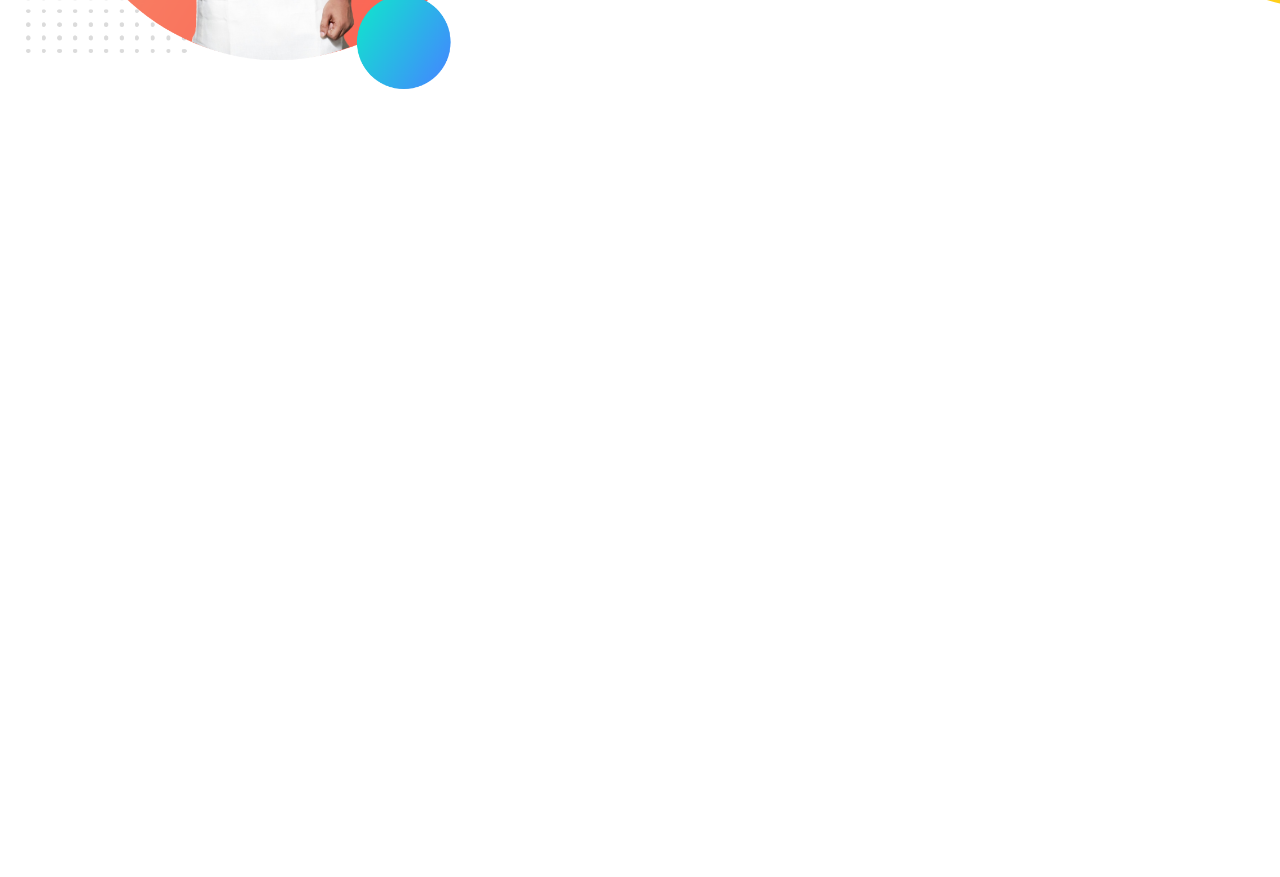
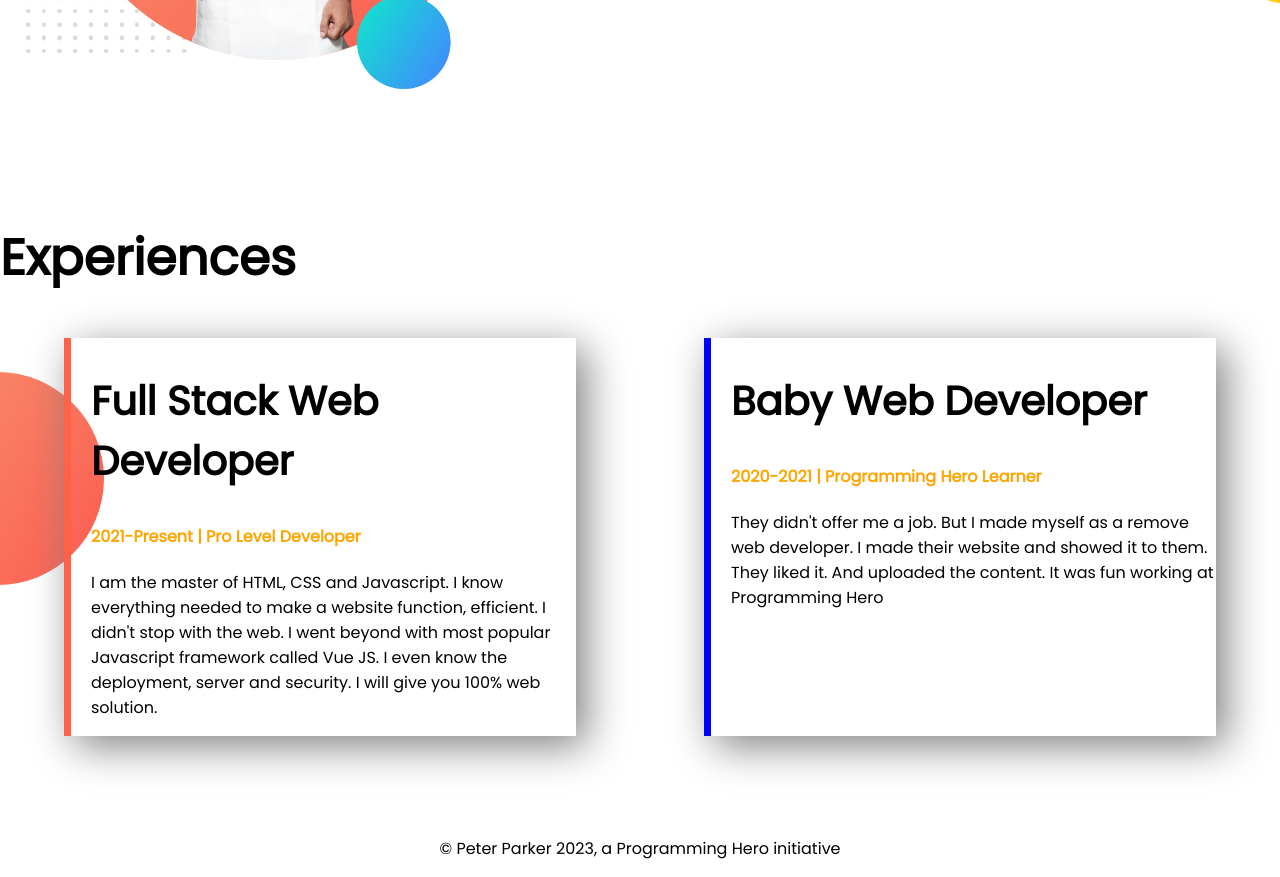
Before and after one commit to sm-nazmus-sakib/developer-portfolio, a plain HTML site: page index.html in a window 1280 px wide. Shown: the part 1019-1896 px from the top of the page. Before the commit the page ends 1240 px from the top, so only its background shows below. Drawn offline with Linux system fonts and the light colour scheme.

Commit message:
border-foter-added

```diff
--- a/index.html
+++ b/index.html
@@ -13,7 +13,7 @@
 </head>
 
 <body>
-    <section class="top-bannner">
+    <section class="top-bannner flexible-container">
         <div class="half-width">
             <h1> Welcome To </h1>
             <h1> <span class="orange-color"> Nazmus Sakib </span> World! </h1>
@@ -30,7 +30,7 @@
         </div>
     </section>
 
-    <section class="dream-big ">
+    <section class="dream-big flexible-container">
         <div class="half-width">
             <img src="images/sakib-1.png" alt="">
         </div>
@@ -43,6 +43,30 @@
         </div>
     </section>
 
+    <section class="experience-area">
+        <h1> Experiences </h1>
+        <div class="flexible-container">
+            <div id="full-stack-developer" class="experience-item">
+                <h2> Full Stack Web Developer </h2>
+                <h4 class="orange-color"> 2021-Present | Pro Level Developer </h4>
+                <p> I am the master of HTML, CSS and Javascript. I know everything needed to make a website function,
+                    efficient. I didn't stop with the web. I went beyond with most popular Javascript framework called Vue
+                    JS. I even know the deployment, server and security. I will give you 100% web solution. </p>
+            </div>
+
+            <div id="baby-web-developer" class="experience-item">
+                <h2> Baby Web Developer </h2>
+                <h4 class="orange-color"> 2020-2021 | Programming Hero Learner </h4>
+                <p> They didn't offer me a job. But I made myself as a remove web developer. I made their website and showed it to them. They liked it. And uploaded the content. It was fun working at Programming Hero </p>
+            </div>
+        </div>
+
+    </section>
+
+    <footer>
+        <p> © Peter Parker 2023, a Programming Hero initiative </p>
+    </footer>
+
 </body>
 
 </html>
--- a/style.css
+++ b/style.css
@@ -7,11 +7,15 @@ h1{
     font-size: 50px;
 }
 
+h2{
+    font-size: 40px;
+}
+
 .orange-color{
     color: orange;
 }
 
-section{
+.flexible-container{
     display: flex;
     margin-bottom: 100px;
 }
@@ -43,3 +47,33 @@ section{
     background-repeat: no-repeat;
     background-position: right;
 }
+
+
+.experience-item{
+    width: 40%;
+    margin-left: 5%;
+    margin-right: 5%;
+    padding-left: 20px;
+    box-shadow: 10px 10px 40px gray;
+    border-left: 7px solid blue;
+}
+
+.experience-area{
+    background-image: url(images/exp-bg.png);
+    background-repeat: no-repeat;
+    background-position: left;
+}
+
+#full-stack-developer{
+
+    border-left: 7px solid tomato;
+}
+
+#baby-developer{
+
+    border-left: 7px solid blue;
+}
+
+footer p{
+    text-align: center;
+}
```
